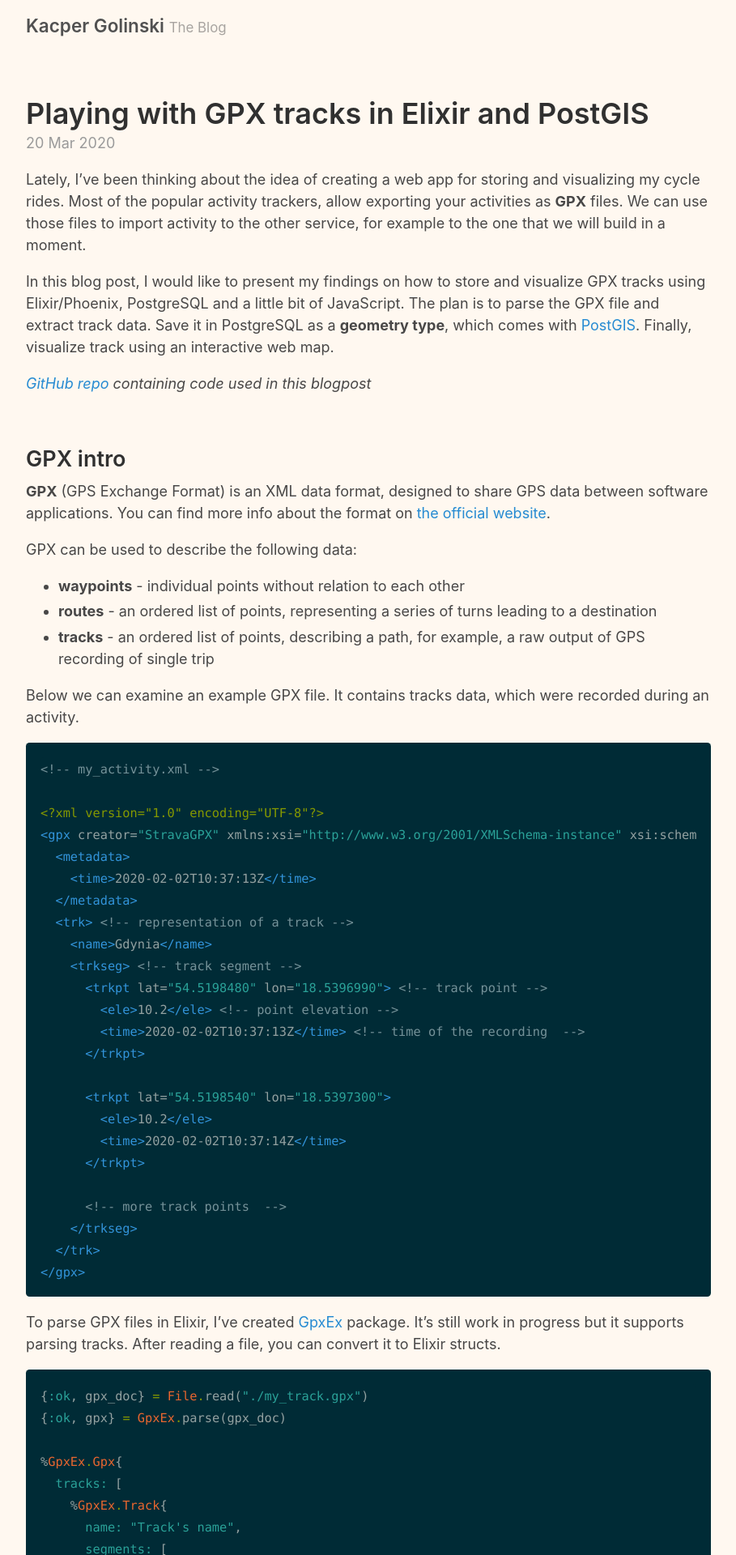
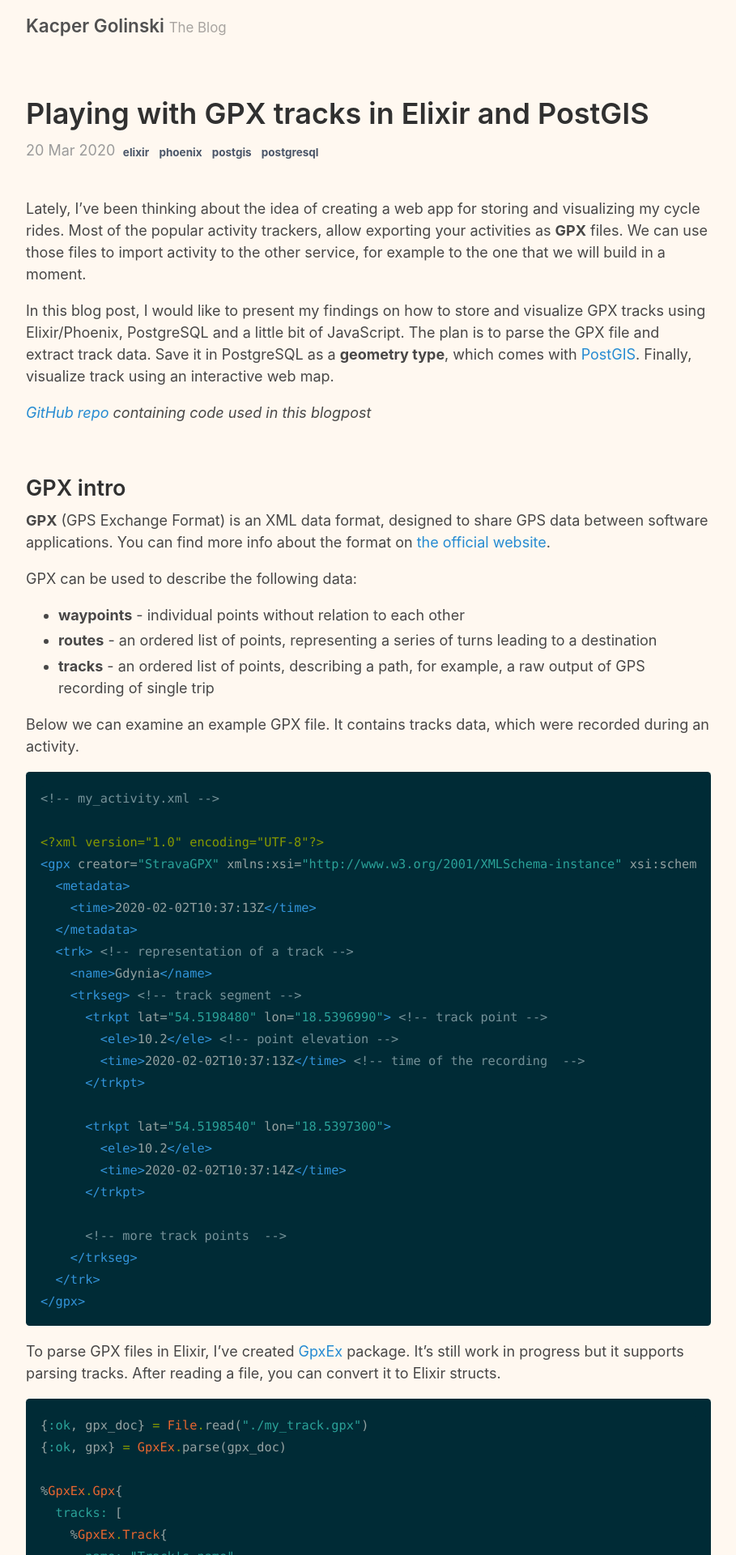
Before and after one commit to caspg/caspg.github.io, a Jekyll site: the page built from _posts/2020-03-20-playing-with-gpx-tracks-in-elixir-and-postgis.md, in a window 1280 px wide. Shown: the top 1920 px of the page at 81% size, without its empty margins (185-1094 px from the left). Built offline with Jekyll 4.4.1, drawn with Linux system fonts in a browser that asks for light colours.

Commit message:
add tags support

```diff
--- a/_layouts/post.html
+++ b/_layouts/post.html
@@ -4,6 +4,19 @@ layout: blog
 
 <article class="post">
   <h1 class="post-title">{{ page.title }}</h1>
-  <time datetime="{{ page.date | date_to_xmlschema }}" class="post-date">{{ page.date | date_to_string }}</time>
+  <div>
+    <time datetime="{{ page.date | date_to_xmlschema }}" class="post-date">{{ page.date | date_to_string }}</time>
+
+    {% for tag in page.tags %}
+      <span class="post-tag">
+        <strong>
+          {{ tag }}
+        </strong>
+      </span>
+    {% endfor %}
+  </div>
+
+  <br>
+
   {{ content }}
 </article>
--- a/_posts/2020-03-20-playing-with-gpx-tracks-in-elixir-and-postgis.md
+++ b/_posts/2020-03-20-playing-with-gpx-tracks-in-elixir-and-postgis.md
@@ -1,6 +1,7 @@
 ---
 layout: post
 title: Playing with GPX tracks in Elixir and PostGIS
+tags: [elixir, phoenix, postgis, postgresql]
 ---
 
 Lately, I've been thinking about the idea of creating a web app for storing and visualizing my cycle rides. Most of the popular activity trackers, allow exporting your activities as **GPX** files. We can use those files to import activity to the other service, for example to the one that we will build in a moment.
--- a/_sass/_posts.scss
+++ b/_sass/_posts.scss
@@ -29,7 +29,7 @@
 
 // Meta data line below post title
 .post-date {
-  display: block;
+  display: inline-block;
   margin-top: -.5rem;
   margin-bottom: 1rem;
   color: #9a9a9a;
@@ -62,3 +62,12 @@
     }
   }
 }
+
+.post-tag {
+  font-size: .75rem;
+  padding: .25rem;
+  // border: 1px solid #CBD5E0;
+  // background-color: #EDF2F7;
+  color: #4A5568;
+  // border-radius: .25rem;
+}
```
Also changed, not shown: _posts/2020-03-03-optimizing-full-text-search-with-postgres-materialized-view-in-rails.md (+1 -0 lines), blog.html (+15 -5 lines).
